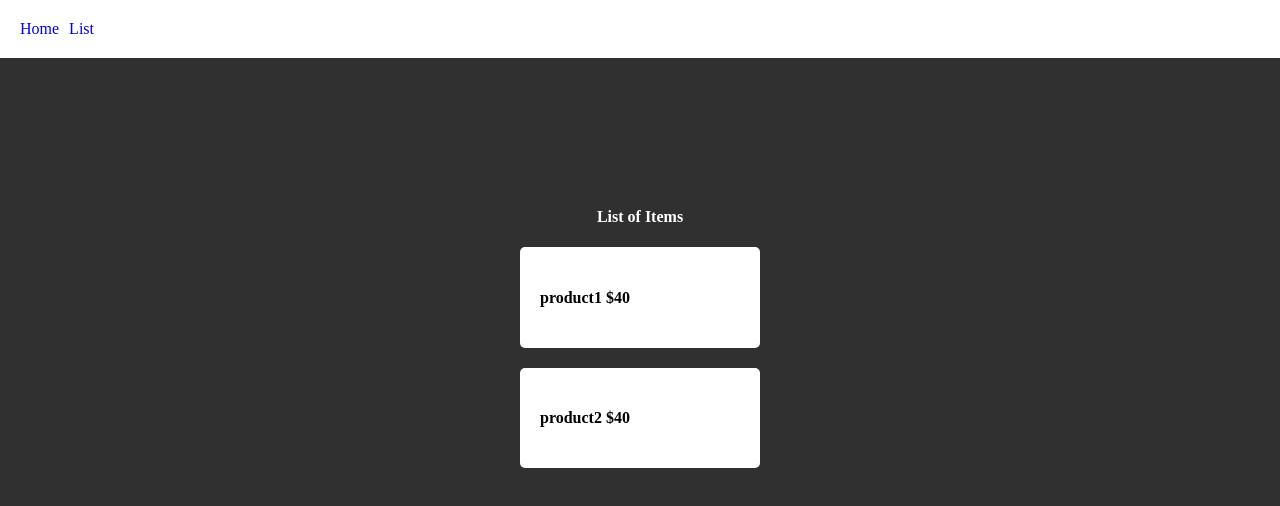
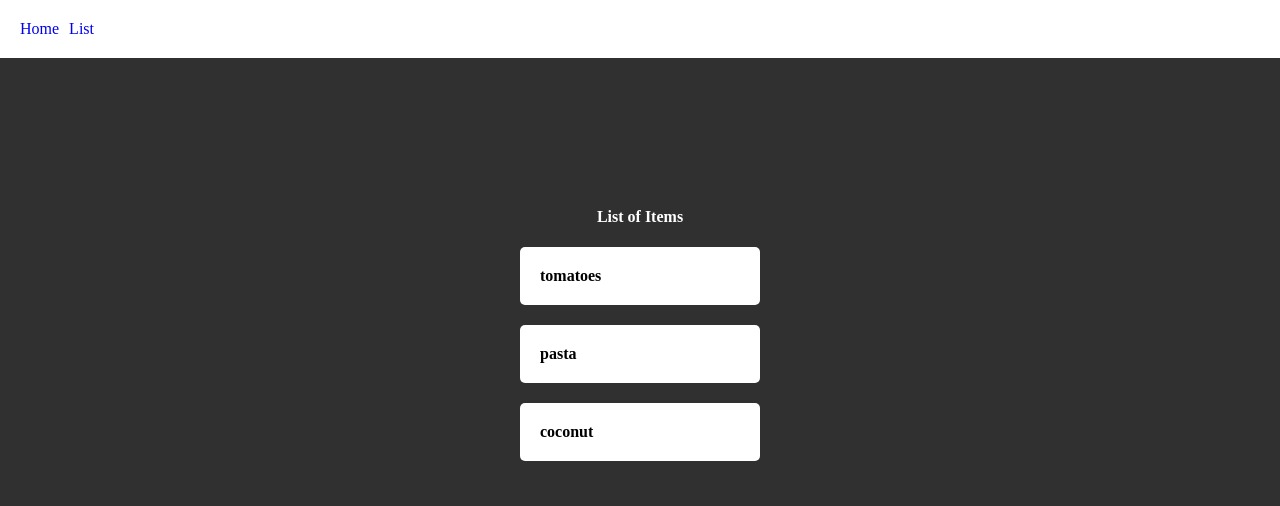
Before and after one commit to kimchieater/next_js_practice, a Next.js app in the folder fresh/: page /list in a window 1280 px wide. Shown: the top 506 px of the page. Built offline with nearby package versions, Linux system fonts and the light colour scheme.

Commit message:
Update page.js

```diff
--- a/fresh/app/list/page.js
+++ b/fresh/app/list/page.js
@@ -1,15 +1,27 @@
 
 export default function List(){
+
+  let products = ["tomatoes", 'pasta', "coconut"];
+
+
   return(
+
+
+
+
     <div>
       <h4 className="title">List of Items</h4>
 
-      <div className="food">
-        <h4>product1 $40</h4>
-      </div>
-      <div className="food">
-        <h4>product2 $40</h4>
-      </div>
+      {
+      products.map((a, i)=>{
+        return(
+          <div>
+            <h4 className="food">{products[i]}</h4>
+          </div>
+        )
+      })
+
+      }
     </div>
   )
 }
```
